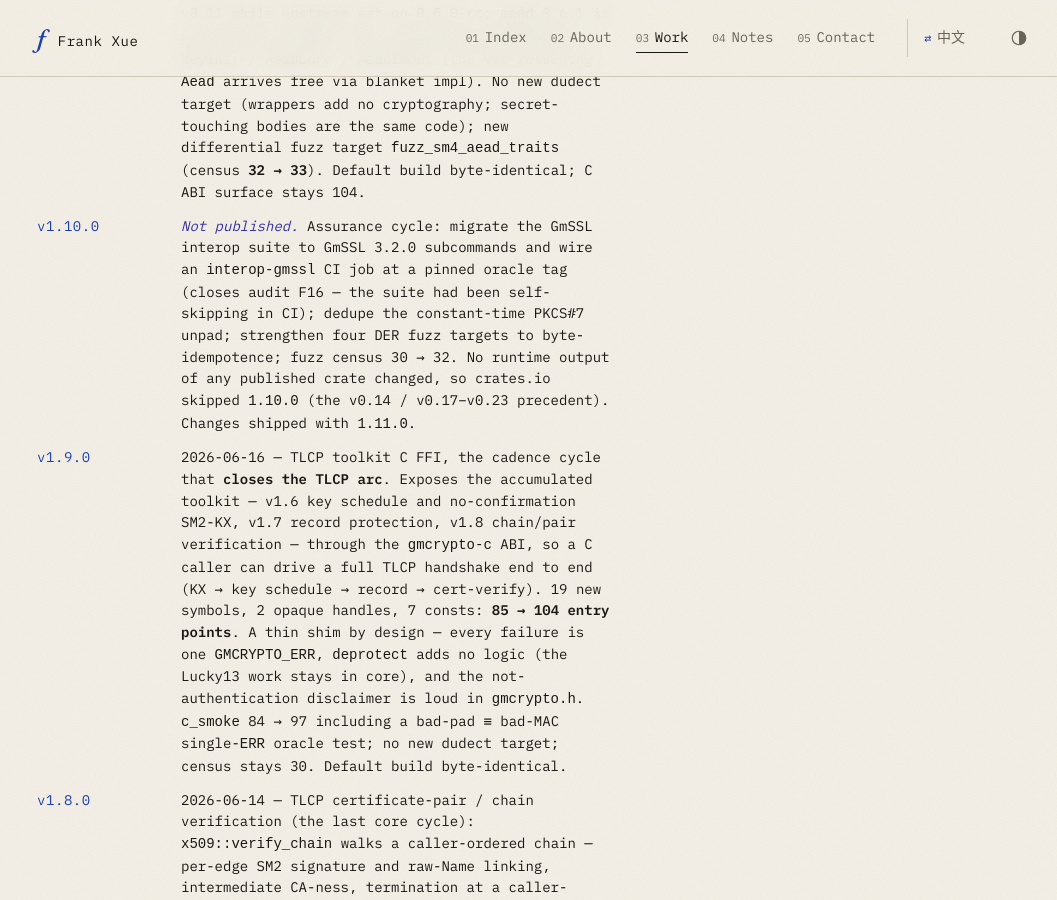
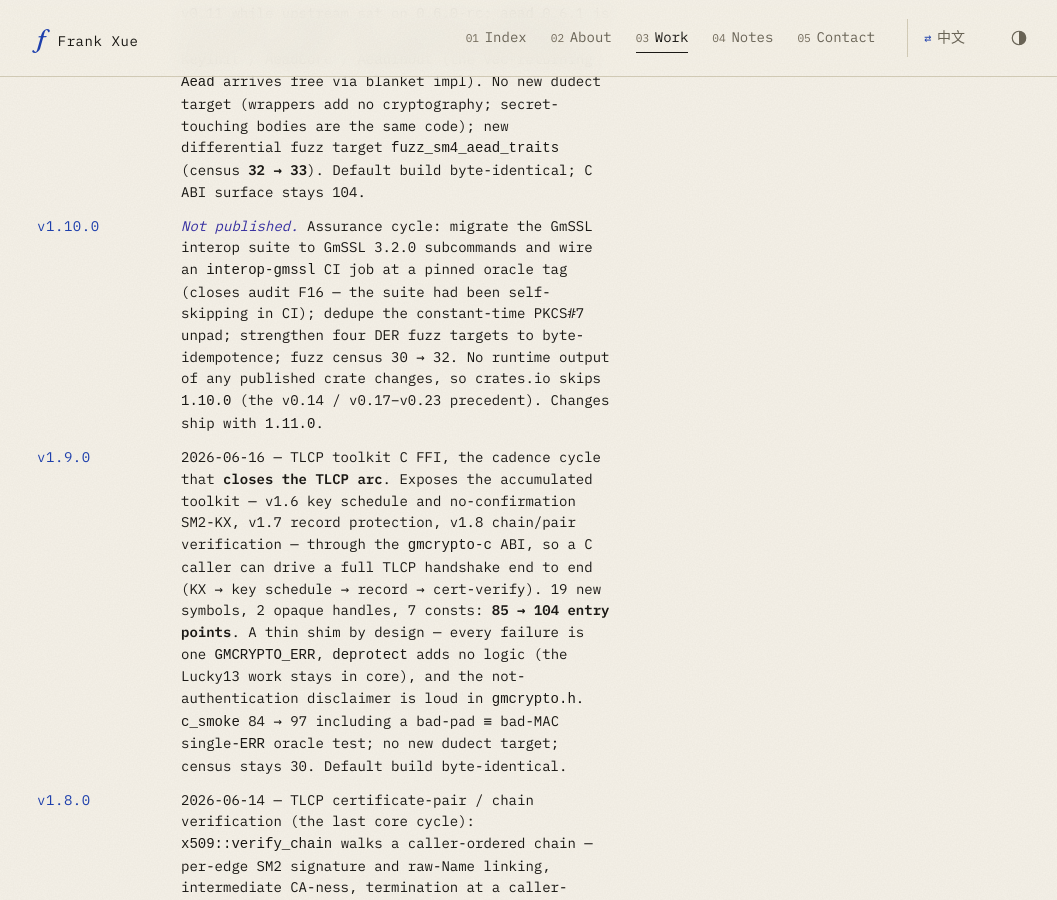
Before and after one commit to frankxue831/frankxue831.github.io, a Jekyll site: the page built from projects/gm-crypto-rs-releases.html, in a window 1280 px wide and 900 px high, scrolled down 573 px. Shown: the whole window, without its empty margins (101-1158 px from the left). Built offline with Jekyll 4.4.1, drawn with Linux system fonts in a browser that asks for light colours.

Commit message:
content: address code review on PR #83
- projects.html: restore data-bound status_label for ghrunners instead
  of a hardcoded "Private/local" literal, matching the pattern already
  used one case-arm above (repolens-rs) and in the ZH counterpart —
  avoids silent drift from _data/projects.yml if the status ever changes
- gm-crypto-rs-releases.html: keep the v1.10.0 entry in present tense
  ("skips"/"ship"), matching its sibling "Not published" entries
  (v1.5.0, 0.17-0.23) on the same page, while keeping the clearer
  "No runtime output of any published crate changes" phrasing

Co-Authored-By: Claude Sonnet 5 <noreply@anthropic.com>

```diff
--- a/projects.html
+++ b/projects.html
@@ -63,7 +63,7 @@ alternate: /zh/projects/
                 read-only observability (launchd domain, PID, process tree, log
                 tails, optional GitHub API) plus guarded launchd control.
                 Missing pieces degrade to partial output rather than a hard
-                failure. Private/local today — source not public.
+                failure. {{ project.status_label.en }} — source not public today.
                 <a href="{{ project.detail_url | relative_url }}" class="work-list__more">{{ t.list.read_more }}</a>
                 {% when 'explainer-engine' %}
                 A deterministic pipeline that turns a YAML storyboard into a
--- a/projects/gm-crypto-rs-releases.html
+++ b/projects/gm-crypto-rs-releases.html
@@ -27,7 +27,7 @@ alternate: /zh/projects/gm-crypto-rs/releases/
             <dd>2026-08-01 — RustCrypto <code>aead</code> 0.6 trait fit for SM4-GCM / SM4-CCM (additive, opt-in). New <code>sm4::Sm4Gcm</code> and <code>sm4::Sm4Ccm&lt;M, N&gt;</code> as thin wrappers over the inherent AEAD paths, behind <code>aead-traits = ["sm4-aead", "dep:aead"]</code> — the backlog item parked since v0.11 while upstream sat on <code>0.6.0-rc</code>; <code>aead</code> 0.6.1 is now stable at MSRV 1.85. Implements <code>KeySizeUser</code> / <code>KeyInit</code> / <code>AeadCore</code> / <code>AeadInOut</code> (the <code>Vec</code>-returning <code>Aead</code> arrives free via blanket impl). No new dudect target (wrappers add no cryptography; secret-touching bodies are the same code); new differential fuzz target <code>fuzz_sm4_aead_traits</code> (census <strong>32 → 33</strong>). Default build byte-identical; C ABI surface stays 104.</dd>
 
             <dt>v1.10.0</dt>
-            <dd><em>Not published.</em> Assurance cycle: migrate the GmSSL interop suite to GmSSL 3.2.0 subcommands and wire an <code>interop-gmssl</code> CI job at a pinned oracle tag (closes audit F16 — the suite had been self-skipping in CI); dedupe the constant-time PKCS#7 unpad; strengthen four DER fuzz targets to byte-idempotence; fuzz census 30 → 32. No runtime output of any published crate changed, so crates.io skipped <code>1.10.0</code> (the v0.14 / v0.17–v0.23 precedent). Changes shipped with <code>1.11.0</code>.</dd>
+            <dd><em>Not published.</em> Assurance cycle: migrate the GmSSL interop suite to GmSSL 3.2.0 subcommands and wire an <code>interop-gmssl</code> CI job at a pinned oracle tag (closes audit F16 — the suite had been self-skipping in CI); dedupe the constant-time PKCS#7 unpad; strengthen four DER fuzz targets to byte-idempotence; fuzz census 30 → 32. No runtime output of any published crate changes, so crates.io skips <code>1.10.0</code> (the v0.14 / v0.17–v0.23 precedent). Changes ship with <code>1.11.0</code>.</dd>
 
             <dt>v1.9.0</dt>
             <dd>2026-06-16 — TLCP toolkit C FFI, the cadence cycle that <strong>closes the TLCP arc</strong>. Exposes the accumulated toolkit — v1.6 key schedule and no-confirmation SM2-KX, v1.7 record protection, v1.8 chain/pair verification — through the <code>gmcrypto-c</code> ABI, so a C caller can drive a full TLCP handshake end to end (KX → key schedule → record → cert-verify). 19 new symbols, 2 opaque handles, 7 consts: <strong>85 → 104 entry points</strong>. A thin shim by design — every failure is one <code>GMCRYPTO_ERR</code>, <code>deprotect</code> adds no logic (the Lucky13 work stays in core), and the not-authentication disclaimer is loud in <code>gmcrypto.h</code>. <code>c_smoke</code> 84 → 97 including a bad-pad ≡ bad-MAC single-<code>ERR</code> oracle test; no new dudect target; census stays 30. Default build byte-identical.</dd>
```
